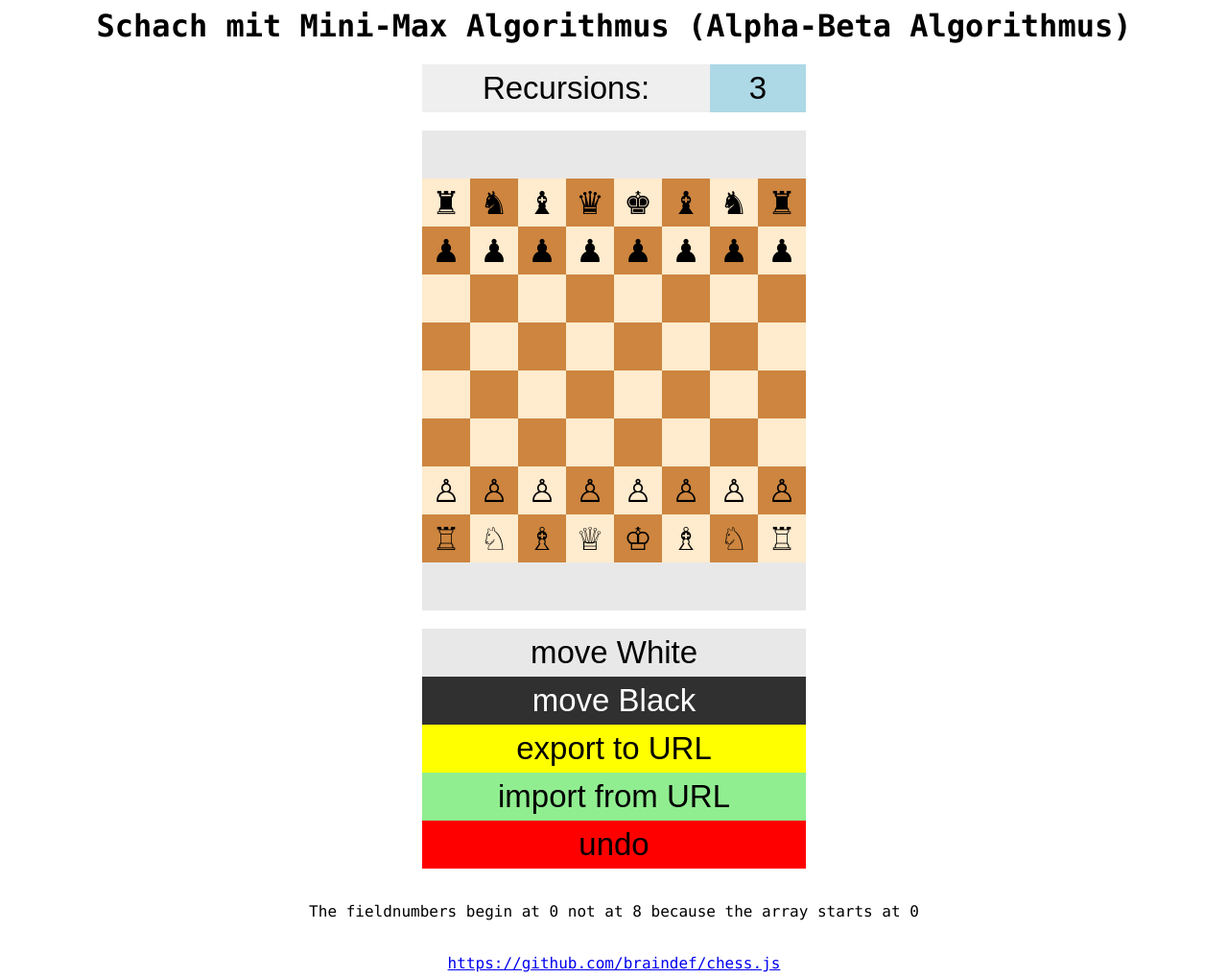
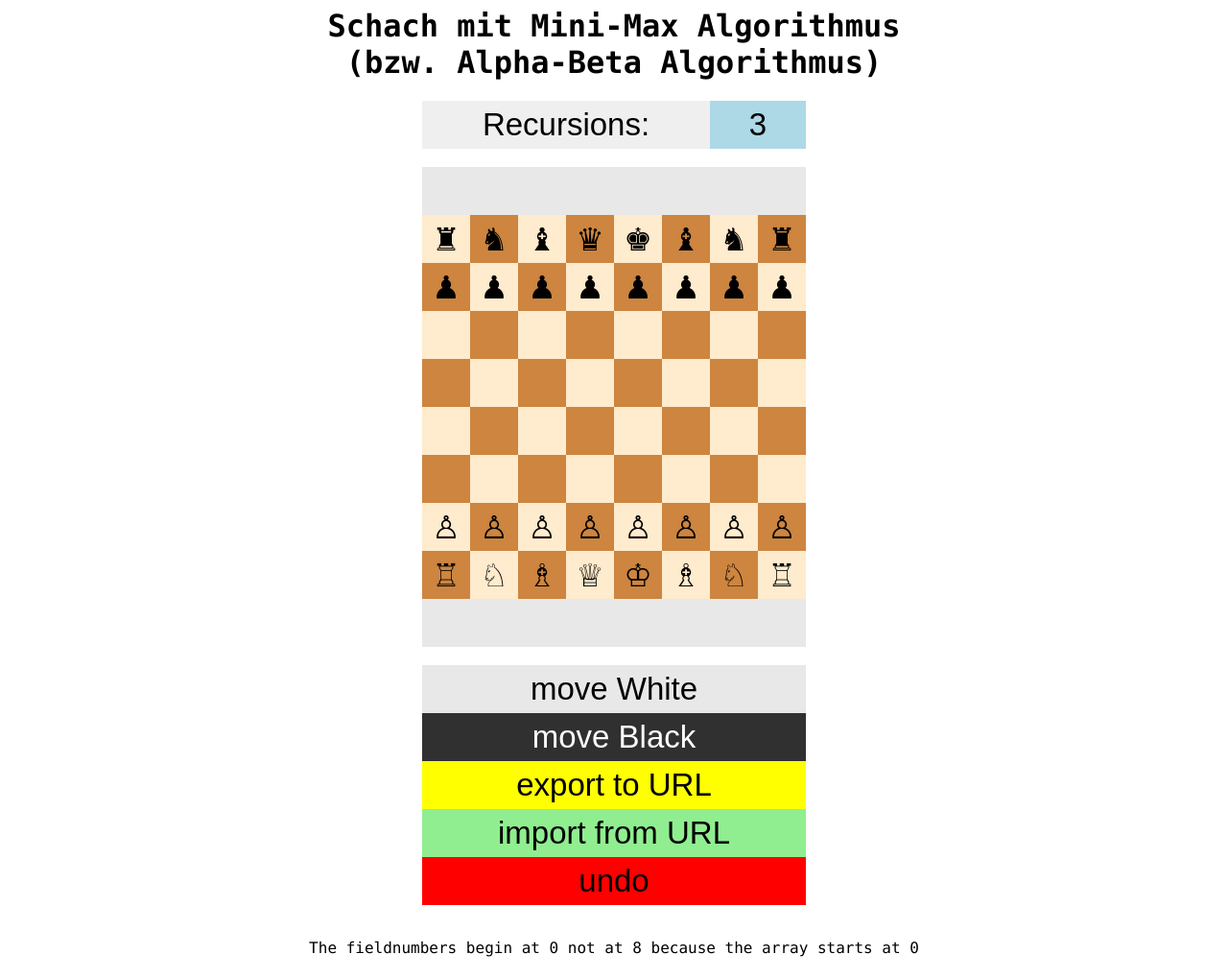
Before and after one commit to HackersCardgame/chess.js, a plain HTML site: page index.html in a window 1280 px wide. Shown: the top 1019 px of the page at 96% size. Drawn offline with Linux system fonts and the light colour scheme.

Commit message:
title changed

```diff
--- a/index.html
+++ b/index.html
@@ -12,7 +12,7 @@
 
 
 <div>
-<h1>Schach mit Mini-Max Algorithmus (Alpha-Beta Algorithmus)<br></h1>
+<h1>Schach mit Mini-Max Algorithmus<br> (bzw. Alpha-Beta Algorithmus)<br></h1>
 <button style='width:300;'>Recursions:</button><input  id="depth" style='width:100;background-color:lightblue'value="3" ></input><br><br>
 
 <button id="lostWhite" class="lost" style='width:400; background-color: 	#E8E8E8;'></button><br>
```
